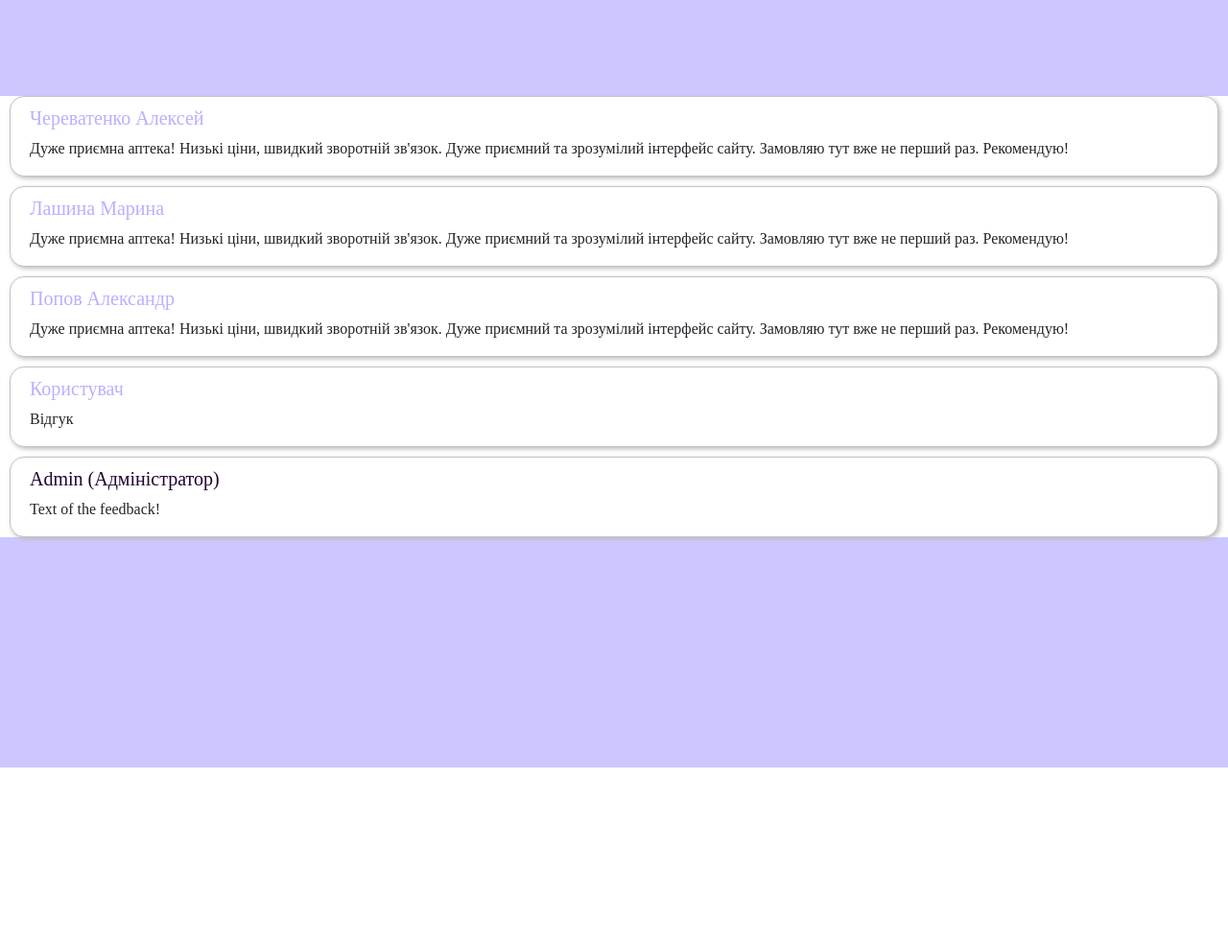
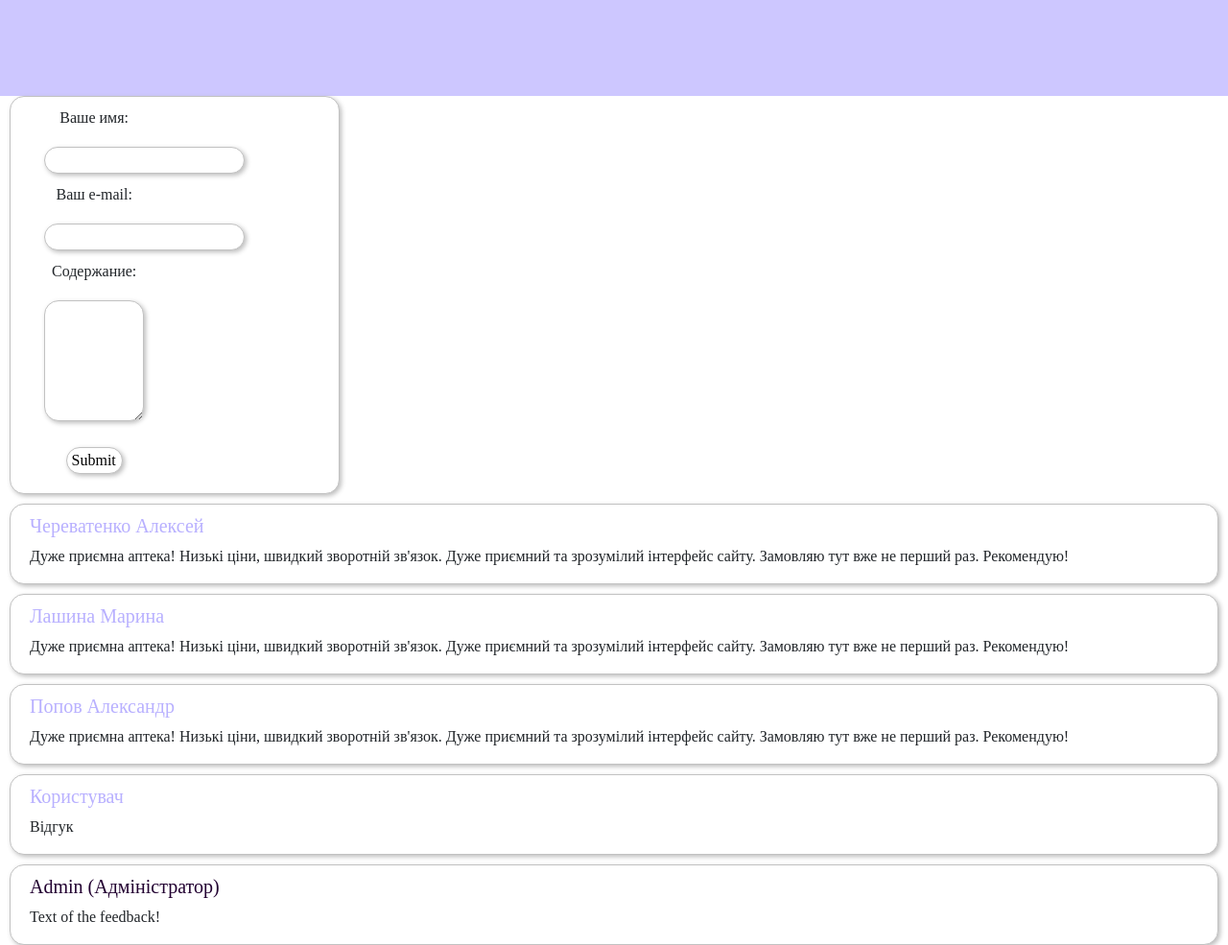
Before and after one commit to klukovka/Chemists, a PHP site: page /feedback.php in a window 1280 px wide. Shown: the whole page at 96% size. Before the commit the page ends 800 px from the top, so only its background shows below. Run offline with PHP 8.4, Linux system fonts and the light colour scheme.

Commit message:
Add form

```diff
--- a/classes/feedbacks.php
+++ b/classes/feedbacks.php
@@ -33,7 +33,7 @@ class feedback
     public function getInfo()
     {
         echo "<div class=\"feedback\">
-            <h5 class=\"client-comment\">$this->name</h5>
+            <h5 class=\"client-сomment\">$this->name</h5>
             <p>
                 $this->feedback
             </p>
--- a/feedback.php
+++ b/feedback.php
@@ -17,7 +17,33 @@
 
 <body>
 
+<div class="messageForm">
 
+        <form class="col-md-5" action="feedback.php" method="POST">
+                <label>Ваше имя:</label>
+                <input type="text" name="name" id="name" class="input">
+                <br/>
+                <label>Ваш e-mail:</label>
+                <input type="email" name="email" id="email" class="input">
+                <br/>
+                <label>Содержание: </label>
+                <br/>
+                <textarea rows="5" cols="20" name="feedback" id="feedback" class="input"></textarea>
+                <br/>
+                <input type="submit" name="test" id="test" class="input"/>
+        </form>
+</div>
+
+    <?php
+        require_once 'classes/feedbacks.php';
+        if(array_key_exists('test',$_POST)){
+            $new_feedback = new feedback();
+            $new_feedback->name = $_POST['name'];
+            $new_feedback->email = $_POST['email'];
+            $new_feedback->feedback =  $_POST['feedback'];
+            $new_feedback->getInfo();
+        }
+    ?>
 
     <?php
         require_once 'classes/feedbacks.php';
--- a/style.css
+++ b/style.css
@@ -53,13 +53,43 @@ nav .active {
   padding-top: 10px; /* Отступ текста внутри сверху */
   }
 
-.admin-comment {
+.admin-comment{
   color:rgb(34, 0, 49);
 }
 
-.client-comment {
+.client-сomment {
   color:rgb(184, 176, 255);
 }
+
+.messageForm {
+  width:fit-content;	height: auto; /* Размеры */
+  background: #ffffff; /* Цвет фона */
+  border: 1px solid #c2c2c2; /* Белая рамка */
+  border-radius: 15px; /* Радиус границы */
+  box-shadow: 2px 2px 5px rgb(189, 189, 189); /* Тень блока комментария */
+  margin: 10px; /* Отступ между блоками */
+  padding-left: 20px; /* Отступ текста внутри слева */
+  padding-top: 10px; /* Отступ текста внутри сверху */
+  padding-bottom: 10px; /* Отступ текста внутри снизу */
+  text-align: center;
+}
+
+.input {
+  width:auto;	height: auto;
+  background: #ffffff; /* Цвет фона */
+  border: 1px solid #c2c2c2; /* Белая рамка */
+  border-radius: 15px; /* Радиус границы */
+  box-shadow: 2px 2px 5px rgb(189, 189, 189); /* Тень блока */
+  margin: 10px; /* Отступ между блоками */
+  padding-left: 5px; /* Отступ текста внутри слева */
+  margin-left: auto;
+  margin-right: auto;
+}
+
+#feedback {
+  width:100%;	height: 100%;
+}
+
 /* .navbar-toggler .navbar-toggler-icon { */
 /* color: rgb(205, 199, 255); */
 /* background-color: brown; */
```
